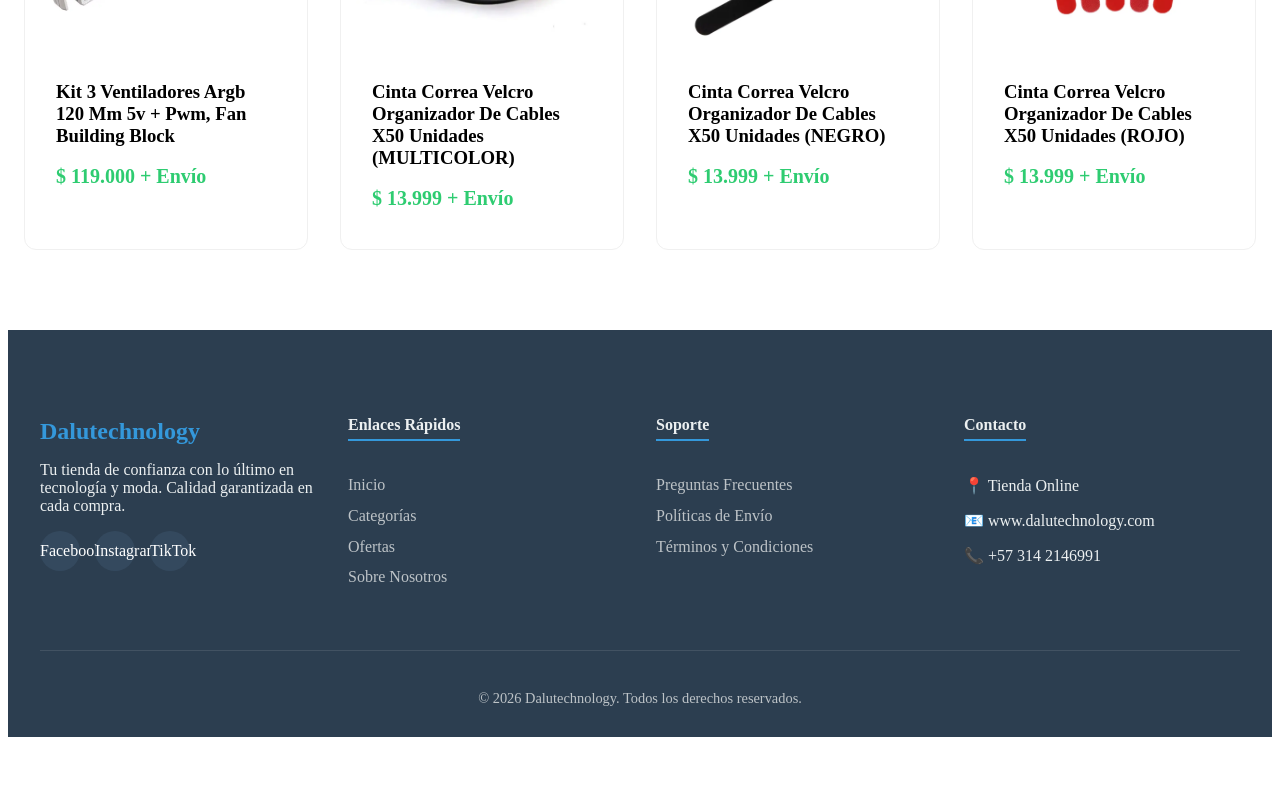
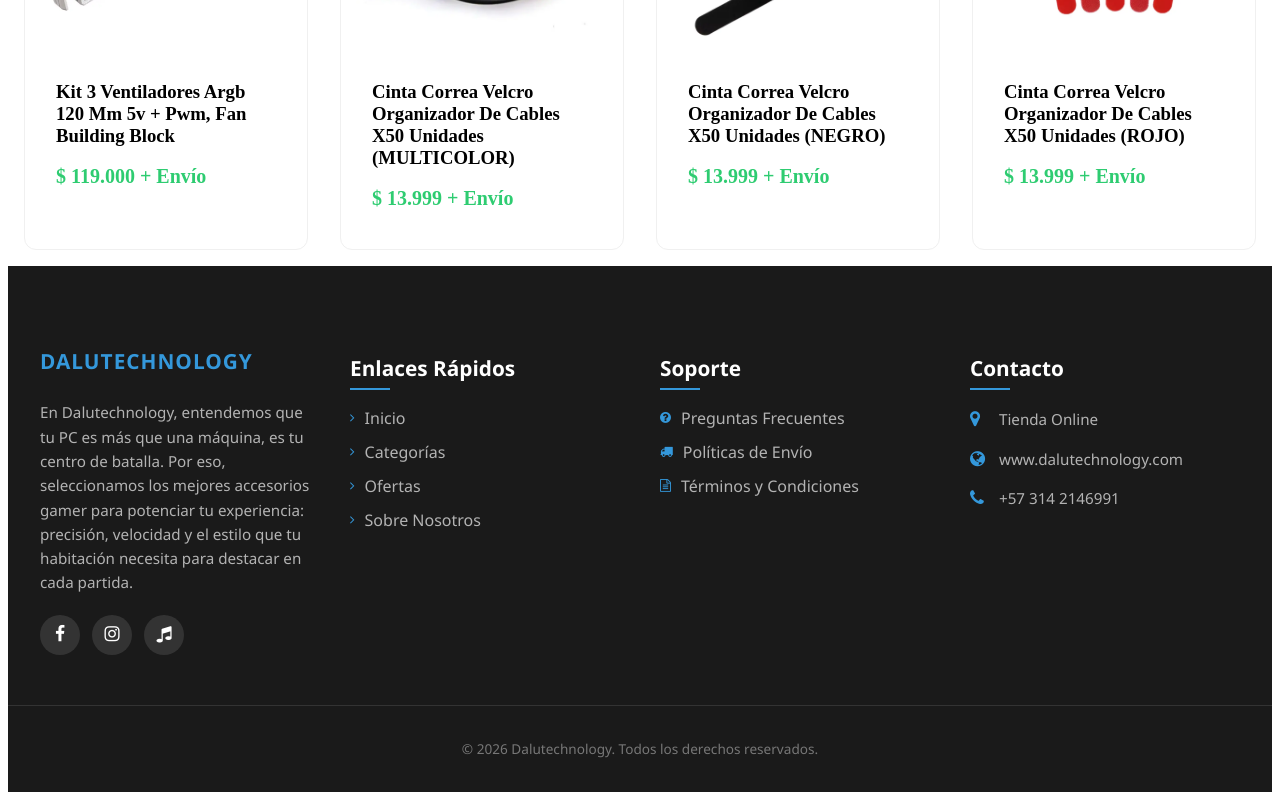
Before and after one commit to danielbonilla41/dalutechnology, an Angular app: page / in a window 1280 px wide. Shown: the part 1298-2098 px from the top of the page. Before the commit the page ends 2043 px from the top, so only its background shows below. Built offline with nearby package versions, Linux system fonts and the light colour scheme.

Commit message:
Se ajusta footer

```diff
--- a/src/app/components/footer/footer.css
+++ b/src/app/components/footer/footer.css
@@ -1,87 +1,146 @@
+/* =========================================
+   FOOTER - DALUTECHNOLOGY STYLES
+   ========================================= */
+
 .footer {
-  background-color: #2c3e50;
-  color: #ecf0f1;
-  padding: 4rem 2rem 1rem;
-  margin-top: 4rem;
+  background-color: #1a1a1a; /* Fondo oscuro elegante */
+  color: #e0e0e0;
+  padding: 60px 0 20px 0;
+  font-family: 'Segoe UI', Tahoma, Geneva, Verdana, sans-serif;
 }
 
 .footer-container {
   max-width: 1200px;
   margin: 0 auto;
-  display: flex;
-  flex-wrap: wrap;
-  justify-content: space-between;
-  gap: 2rem;
+  display: grid;
+  grid-template-columns: repeat(auto-fit, minmax(250px, 1fr));
+  gap: 40px;
+  padding: 0 20px;
 }
 
-.footer-section {
-  flex: 1;
-  min-width: 200px;
+/* --- Secciones Individuales --- */
+.footer-section h3,
+.footer-section h4 {
+  color: #ffffff;
+  margin-bottom: 25px;
+  font-size: 1.3rem;
+  position: relative;
 }
 
-.footer-section h3 {
-  font-size: 1.5rem;
-  margin-bottom: 1rem;
+.footer-section h4::after {
+  content: '';
+  position: absolute;
+  left: 0;
+  bottom: -8px;
+  width: 40px;
+  height: 2px;
+  background-color: #3498db; /* Línea decorativa azul */
 }
 
-.brand { color: #3498db; }
-
-.footer-section h4 {
-  margin-bottom: 1.2rem;
-  border-bottom: 2px solid #3498db;
-  display: inline-block;
-  padding-bottom: 5px;
+.brand {
+  color: #3498db;
+  font-weight: 800;
+  text-transform: uppercase;
+  letter-spacing: 1px;
 }
 
+.footer-section p {
+  line-height: 1.6;
+  font-size: 0.95rem;
+  color: #b3b3b3;
+}
+
+/* --- Enlaces y Listas --- */
 .footer-section ul {
   list-style: none;
   padding: 0;
+  margin: 0;
 }
 
 .footer-section ul li {
-  margin-bottom: 0.8rem;
+  margin-bottom: 12px;
 }
 
 .footer-section ul li a {
-  color: #bdc3c7;
+  color: #b3b3b3;
   text-decoration: none;
-  transition: color 0.3s;
+  transition: all 0.3s ease;
+  display: flex;
+  align-items: center;
+}
+
+.footer-section ul li a i {
+  margin-right: 10px;
+  font-size: 0.8rem;
+  color: #3498db;
 }
 
 .footer-section ul li a:hover {
-  color: white;
+  color: #ffffff;
+  padding-left: 8px; /* Efecto de desplazamiento al hover */
+}
+
+/* --- Redes Sociales --- */
+.social-links {
+  display: flex;
+  gap: 12px;
+  margin-top: 20px;
 }
 
 .social-links a {
-  display: inline-block;
-  margin-right: 15px;
-  background: #34495e;
+  display: flex;
+  align-items: center;
+  justify-content: center;
   width: 40px;
   height: 40px;
-  line-height: 40px;
-  text-align: center;
+  background-color: #333;
+  color: white;
   border-radius: 50%;
-  color: white;
   text-decoration: none;
+  transition: all 0.3s ease;
+  font-size: 1.1rem;
 }
 
+.social-links a:hover {
+  background-color: #3498db;
+  transform: translateY(-5px);
+  box-shadow: 0 5px 15px rgba(52, 152, 219, 0.4);
+}
+
+/* --- Sección Contacto --- */
+.footer-section p i {
+  color: #3498db;
+  width: 25px;
+  font-size: 1.1rem;
+}
+
+/* --- Footer Bottom --- */
 .footer-bottom {
   text-align: center;
-  margin-top: 3rem;
-  padding-top: 1.5rem;
-  border-top: 1px solid rgba(255,255,255,0.1);
-  font-size: 0.9rem;
-  color: #bdc3c7;
+  margin-top: 50px;
+  padding-top: 20px;
+  border-top: 1px solid #333;
+  font-size: 0.85rem;
+  color: #777;
 }
 
-/* Responsive */
+/* --- Responsividad --- */
 @media (max-width: 768px) {
-  .footer-container {
-    flex-direction: column;
+  .footer {
+    padding: 40px 0 20px 0;
     text-align: center;
   }
 
-  .footer-section h4 {
-    display: block;
+  .footer-section h4::after {
+    left: 50%;
+    transform: translateX(-50%);
+  }
+
+  .social-links {
+    justify-content: center;
+  }
+
+  .footer-section ul li a {
+    justify-content: center;
   }
 }
--- a/src/app/components/footer/footer.html
+++ b/src/app/components/footer/footer.html
@@ -2,38 +2,44 @@
   <div class="footer-container">
     <div class="footer-section">
       <h3><span class="brand">Dalutechnology</span></h3>
-      <p>Tu tienda de confianza con lo último en tecnología y moda. Calidad garantizada en cada compra.</p>
+      <p>En Dalutechnology, entendemos que tu PC es más que una máquina, es tu centro de batalla. Por eso, seleccionamos los mejores accesorios gamer para potenciar tu experiencia: precisión, velocidad y el estilo que tu habitación necesita para destacar en cada partida.</p>
       <div class="social-links">
-        <a href="#">Facebook</a>
-        <a href="#">Instagram</a>
-        <a href="#">TikTok</a>
+        <a href="https://www.facebook.com/DaluTechnologyco" target="_blank" aria-label="Facebook">
+          <i class="fa fa-facebook"></i>
+        </a>
+        <a href="https://www.instagram.com/dalutechnology" target="_blank" aria-label="Instagram">
+          <i class="fa fa-instagram"></i>
+        </a>
+        <a href="https://www.tiktok.com/@dalutechnology" target="_blank" aria-label="TikTok">
+          <i class="fa fa-music"></i>
+        </a>
       </div>
     </div>
 
     <div class="footer-section">
       <h4>Enlaces Rápidos</h4>
       <ul>
-        <li><a routerLink="/">Inicio</a></li>
-        <li><a href="#">Categorías</a></li>
-        <li><a href="#">Ofertas</a></li>
-        <li><a href="#">Sobre Nosotros</a></li>
+        <li><a routerLink="/"><i class="fa fa-angle-right"></i> Inicio</a></li>
+        <li><a href="#"><i class="fa fa-angle-right"></i> Categorías</a></li>
+        <li><a href="#"><i class="fa fa-angle-right"></i> Ofertas</a></li>
+        <li><a href="#"><i class="fa fa-angle-right"></i> Sobre Nosotros</a></li>
       </ul>
     </div>
 
     <div class="footer-section">
       <h4>Soporte</h4>
       <ul>
-        <li><a href="#">Preguntas Frecuentes</a></li>
-        <li><a href="#">Políticas de Envío</a></li>
-        <li><a href="#">Términos y Condiciones</a></li>
+        <li><a href="#"><i class="fa fa-question-circle"></i> Preguntas Frecuentes</a></li>
+        <li><a href="#"><i class="fa fa-truck"></i> Políticas de Envío</a></li>
+        <li><a href="#"><i class="fa fa-file-text-o"></i> Términos y Condiciones</a></li>
       </ul>
     </div>
 
     <div class="footer-section">
       <h4>Contacto</h4>
-      <p>📍 Tienda Online</p>
-      <p>📧 www.dalutechnology.com</p>
-      <p>📞 +57 314 2146991</p>
+      <p><i class="fa fa-map-marker"></i> Tienda Online</p>
+      <p><i class="fa fa-globe"></i> www.dalutechnology.com</p>
+      <p><i class="fa fa-phone"></i> +57 314 2146991</p>
     </div>
   </div>
 
```
